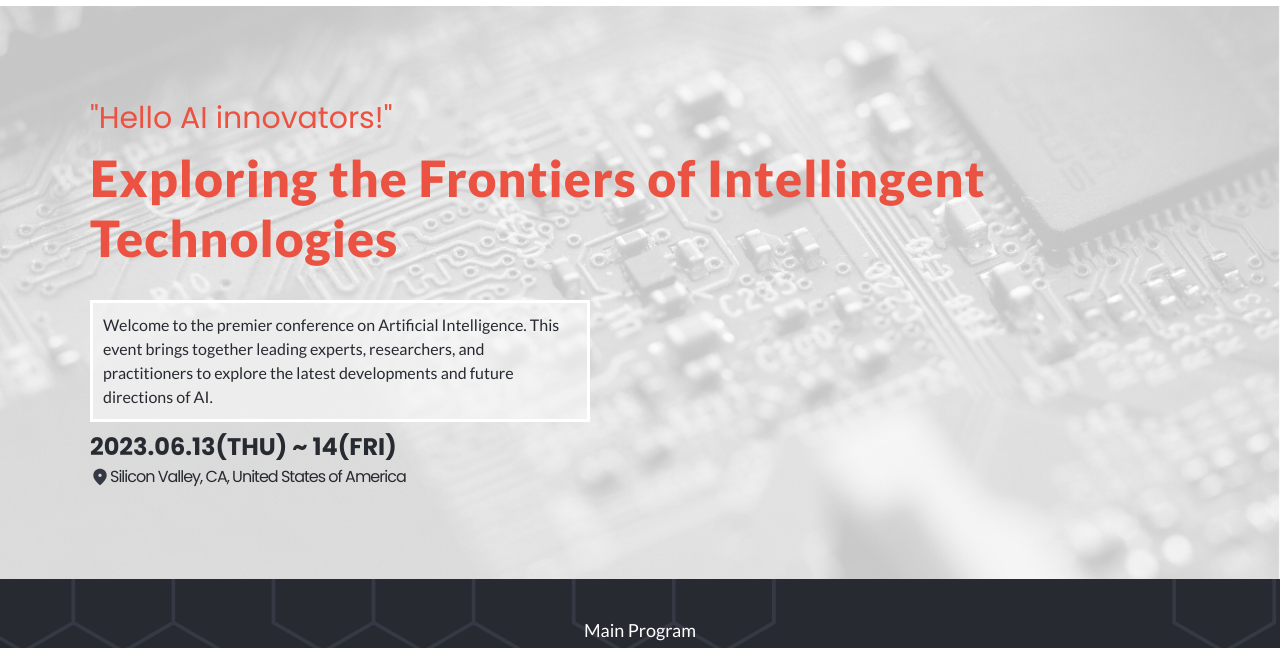
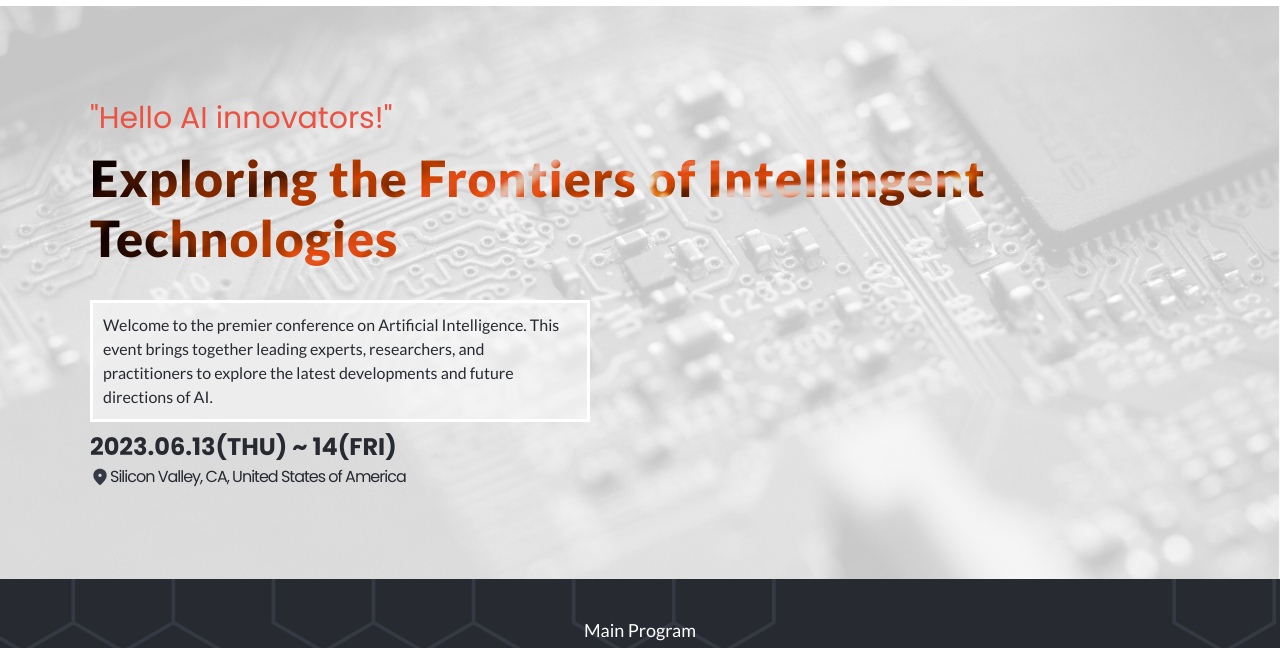
Before and after one commit to Alejuda/Capstone-1-Conference, a website: page index.html in a window 1280 px wide. Shown: the part 103-751 px from the top of the page. Drawn offline with Linux system fonts and the light colour scheme.

Commit message:
Fix linter error

```diff
--- a/style.css
+++ b/style.css
@@ -201,11 +201,21 @@ ul {
 
 .home-title {
   width: 100%;
-  color: var(--orange);
+  color: transparent;
+  -webkit-text-fill-color: transparent;
   font-size: 29px;
   letter-spacing: 1px;
   font-weight: 900;
   margin-bottom: 25px;
+}
+
+.home-title-container {
+  width: 100%;
+  -webkit-background-clip: text;
+  background-image: url(./assets/img/title-img.jpeg);
+  background-size: cover;
+  background-position: top;
+  filter: hue-rotate(180deg) contrast(1.2) brightness(0.9);
 }
 
 .home-description {
```
